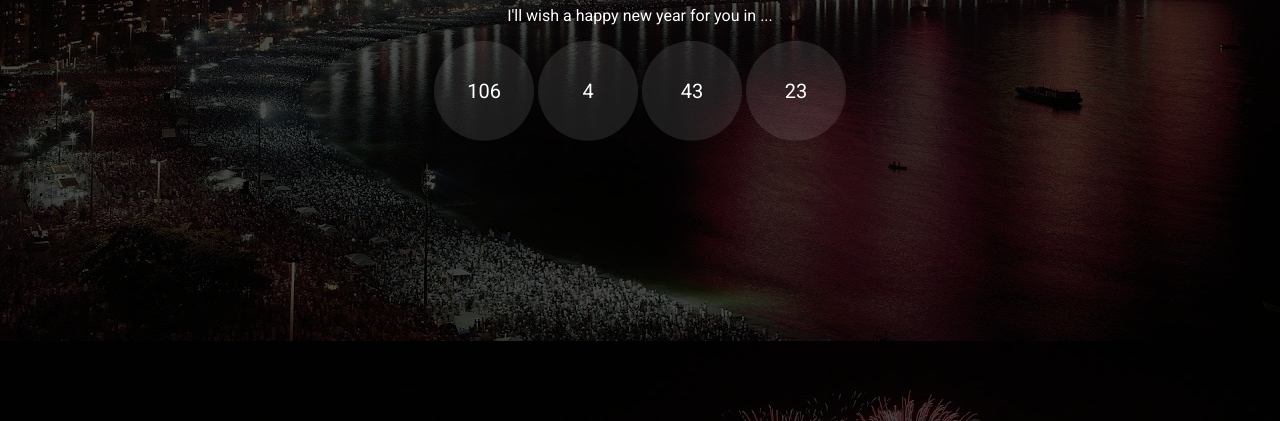
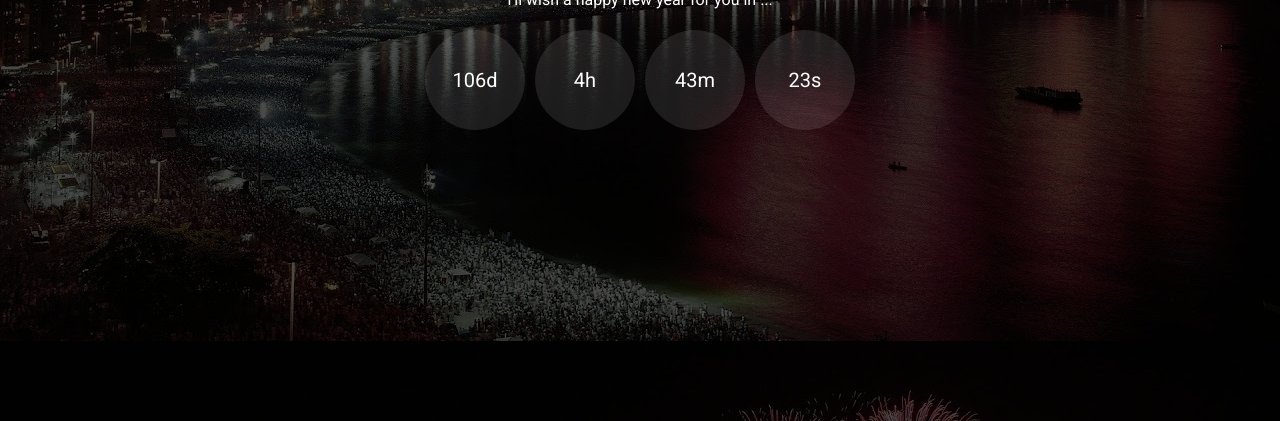
Before and after one commit to leandrosimoes/ls-countdown, a website built with webpack: page docs/index.html in a window 1280 px wide. Shown: the part 379-800 px from the top of the page. Built offline with nearby package versions, Linux system fonts and the light colour scheme.

Commit message:
CSS improvements by using flex; Fix no sufixes error;

```diff
--- a/docs/css/styles.css
+++ b/docs/css/styles.css
@@ -7,6 +7,8 @@ html, body {
     font-family: 'Roboto', Arial, sans-serif;
     background-image: url('../images/background.jpg');
     color: #fff;
+    display: flex;
+    justify-content: center;
 }
 
 body::after {
@@ -23,11 +25,10 @@ body::after {
 main {
     width: 70%;
     position: relative;
-    left: 50%;
-    top: 50%;
-    transform: translate(-50%,-50%);
     text-align: center;
     z-index: 2;
+    justify-content: center;
+    align-self: center;
 }
 
 h1 {
@@ -35,8 +36,13 @@ h1 {
     text-shadow: 0 0 20px rgba(255,255,255,.7);
 }
 
+#countdown {
+    display: flex;
+    justify-content: center;
+    flex-wrap: wrap;
+}
+
 .countdown-item {
-    display: inline-block;
     font-size: 20px;
     border-radius: 50%;
     text-align: center;
@@ -45,6 +51,7 @@ h1 {
     line-height: 100px;
     position: relative;
     opacity: 0;
+    margin: 5px;
 }
 
 .countdown-item.show {
--- a/src/ts/classes/CurrentTime.ts
+++ b/src/ts/classes/CurrentTime.ts
@@ -5,9 +5,9 @@ export default class CurrentTime {
     seconds: string;
 
     constructor({ days = '0', hours = '0', minutes = '0', seconds = '0' }) {
-        this.days = parseInt(days).toString();
-        this.hours = parseInt(hours).toString();
-        this.minutes = parseInt(minutes).toString();
-        this.seconds = parseInt(seconds).toString();
+        this.days = days;
+        this.hours = hours;
+        this.minutes = minutes;
+        this.seconds = seconds;
     }
 }
--- a/src/ts/ls-countdown.ts
+++ b/src/ts/ls-countdown.ts
@@ -42,7 +42,7 @@ export default class LsCountdown {
         this.COUNTDOWN_INTERVAL = setInterval(() => {
             let current_date = new Date().getTime()
             let seconds_left = (this.targetDate.getTime() - current_date) / 1000
-            let days, hours, minutes, seconds
+            let days: any, hours: any, minutes: any, seconds: any
 
             days = seconds_left / 86400
             seconds_left = seconds_left % 86400
@@ -53,10 +53,10 @@ export default class LsCountdown {
             minutes = seconds_left / 60
             seconds = seconds_left % 60
 
-            days = (days > 0 ? (days > 9 ? days : `0${days}`) : '00') + this.sufixes.days
-            hours = (hours > 0 ? (hours > 9 ? hours : `0${hours}`) : '00') + this.sufixes.hours
-            minutes = (minutes > 0 ? (minutes > 9 ? minutes : `0${minutes}`) : '00') + this.sufixes.minutes
-            seconds = (seconds > 0 ? (seconds > 9 ? seconds : `0${seconds}`) : '00') + this.sufixes.seconds
+            days = parseInt((days > 0 ? (days > 9 ? days : `0${days}`) : '00')).toString() + this.sufixes.days
+            hours = parseInt((hours > 0 ? (hours > 9 ? hours : `0${hours}`) : '00')).toString() + this.sufixes.hours
+            minutes = parseInt((minutes > 0 ? (minutes > 9 ? minutes : `0${minutes}`) : '00')).toString() + this.sufixes.minutes
+            seconds = parseInt((seconds > 0 ? (seconds > 9 ? seconds : `0${seconds}`) : '00')).toString() + this.sufixes.seconds
 
             this.CURRENT_TIME = new CurrentTime({ days, hours, minutes, seconds })
 
```
Also changed, not shown: dist/js/ls-countdown.min.js, docs/js/ls-countdown.min.js.
